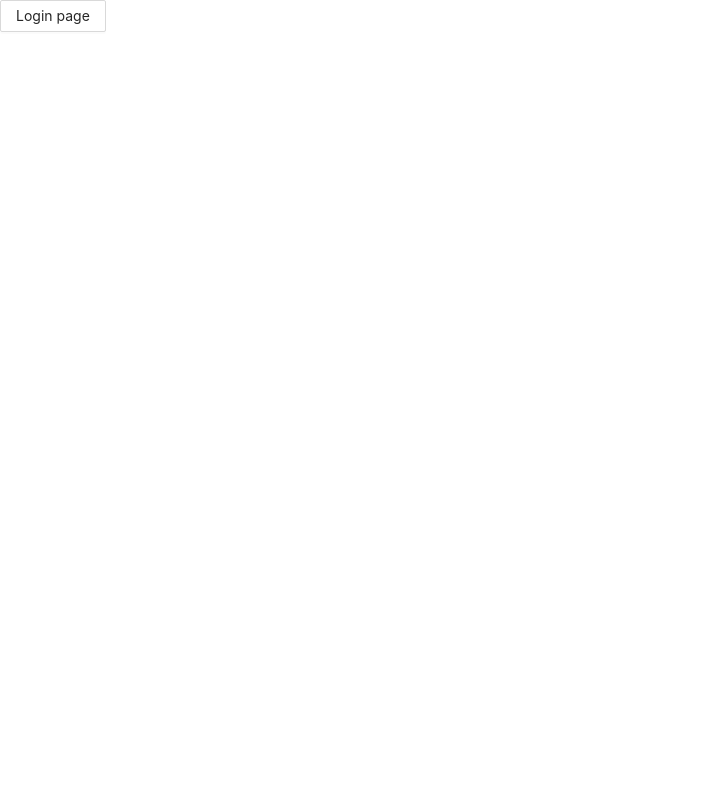
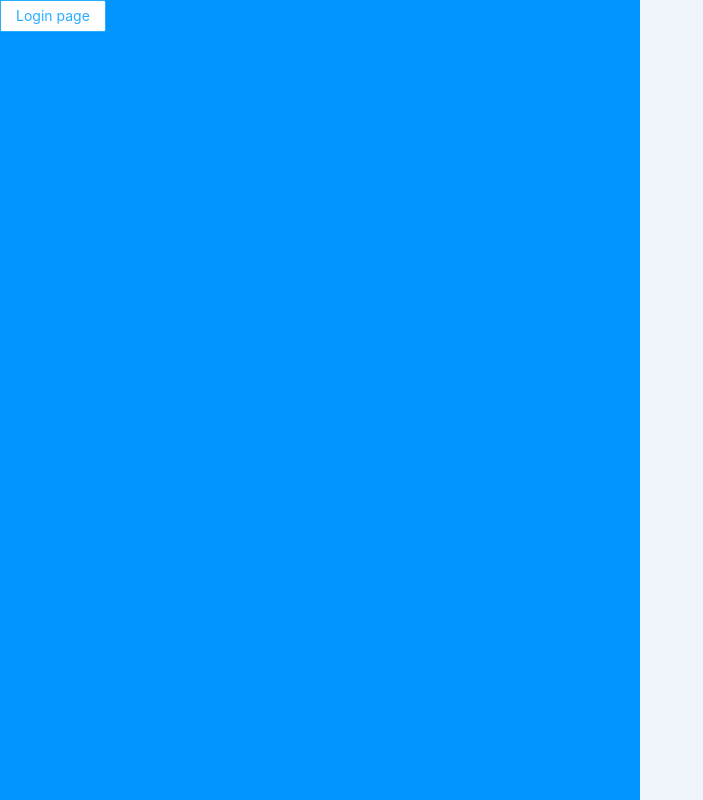
Before and after one commit to michaeldaineka/HR-Management-Admin-Template, a React (Create React App) app: page /login in a window 1280 px wide. Shown: the whole page, without its empty margins (0-703 px from the left). Built offline with nearby package versions, Linux system fonts and the light colour scheme.

Commit message:
fix: edit craco.config.js to import less modules

```diff
--- a/craco.config.js
+++ b/craco.config.js
@@ -10,7 +10,26 @@ module.exports = {
             javascriptEnabled: true,
           },
         },
-      },
+      }
+    },
+    {
+      plugin: CracoLessPlugin,
+      options: {
+        modifyLessRule: function(lessRule, _context) {
+          lessRule.test = /\.(module)\.(less)$/;
+          lessRule.exclude = /node_modules/;
+
+          return lessRule;
+        },
+        cssLoaderOptions: {
+          modules: true,
+        },
+        lessLoaderOptions: {
+          lessOptions: {
+            javascriptEnabled: true,
+          },
+        },
+      }
     },
   ],
 };
--- a/src/pages/login/Login.js
+++ b/src/pages/login/Login.js
@@ -1,6 +1,13 @@
 import React from "react";
 import { Button } from "antd";
+import s from "./Login.module.less";
 
 export default () => {
-  return <Button>Login page</Button>;
+  return (
+    <>
+      <section className={s.loginSection}>
+        <Button>Login page</Button>
+      </section>
+    </>
+  );
 };
--- /dev/null
+++ b/src/pages/login/Login.module.less
@@ -0,0 +1,7 @@
+@import '../../styles/app';
+
+.loginSection {
+  background-color: @primary-color;
+  width: 50%;
+  height: 100vh;
+}
--- /dev/null
+++ b/src/styles/_variables.less
@@ -0,0 +1,9 @@
+// Colors Overrides
+
+@primary-color: #0095FF;
+@info-color: #884DFF;
+@success-color: #00E096;
+@error-color: #FF3D71;
+@warning-color: #FFB45E;
+@black: #222B45;
+@body-background: #EFF4FA;
--- a/src/styles/app.less
+++ b/src/styles/app.less
@@ -1 +1,2 @@
-@import '~antd/dist/antd.less';
+@import '~antd/dist/antd';
+@import '_variables';
```
